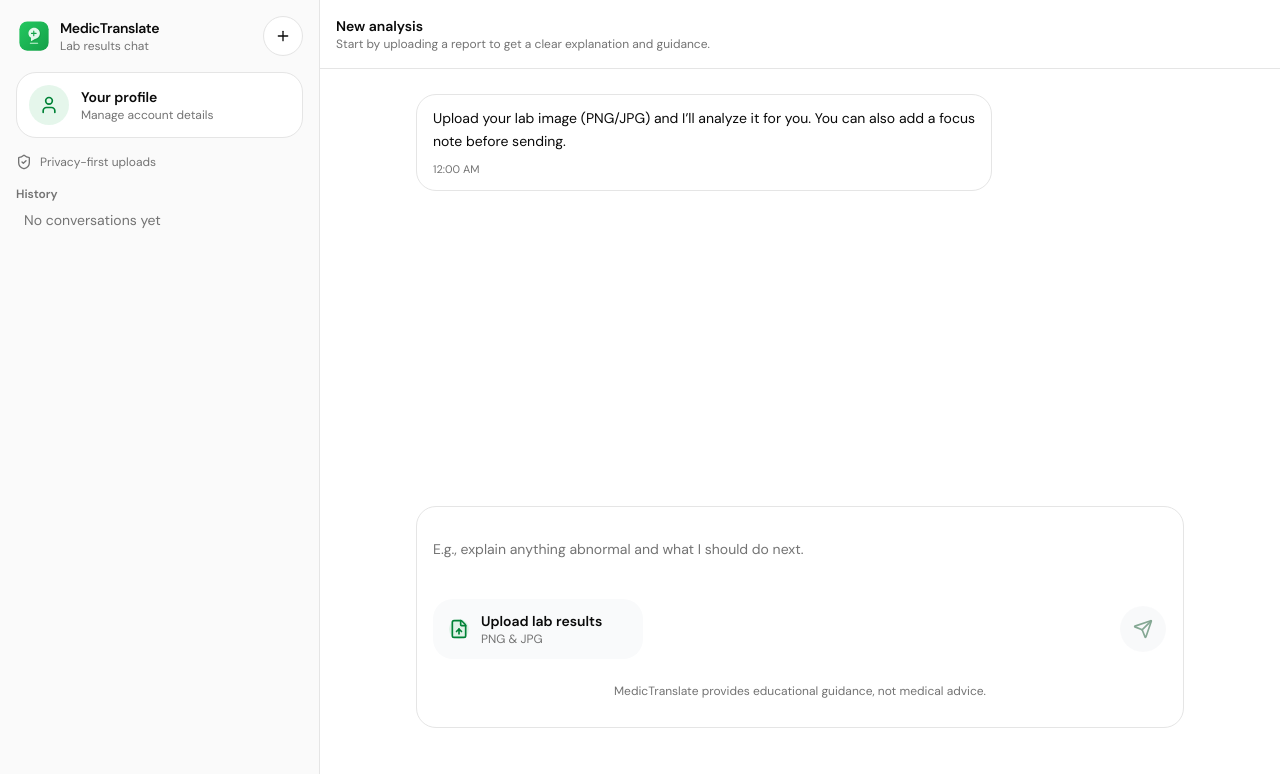
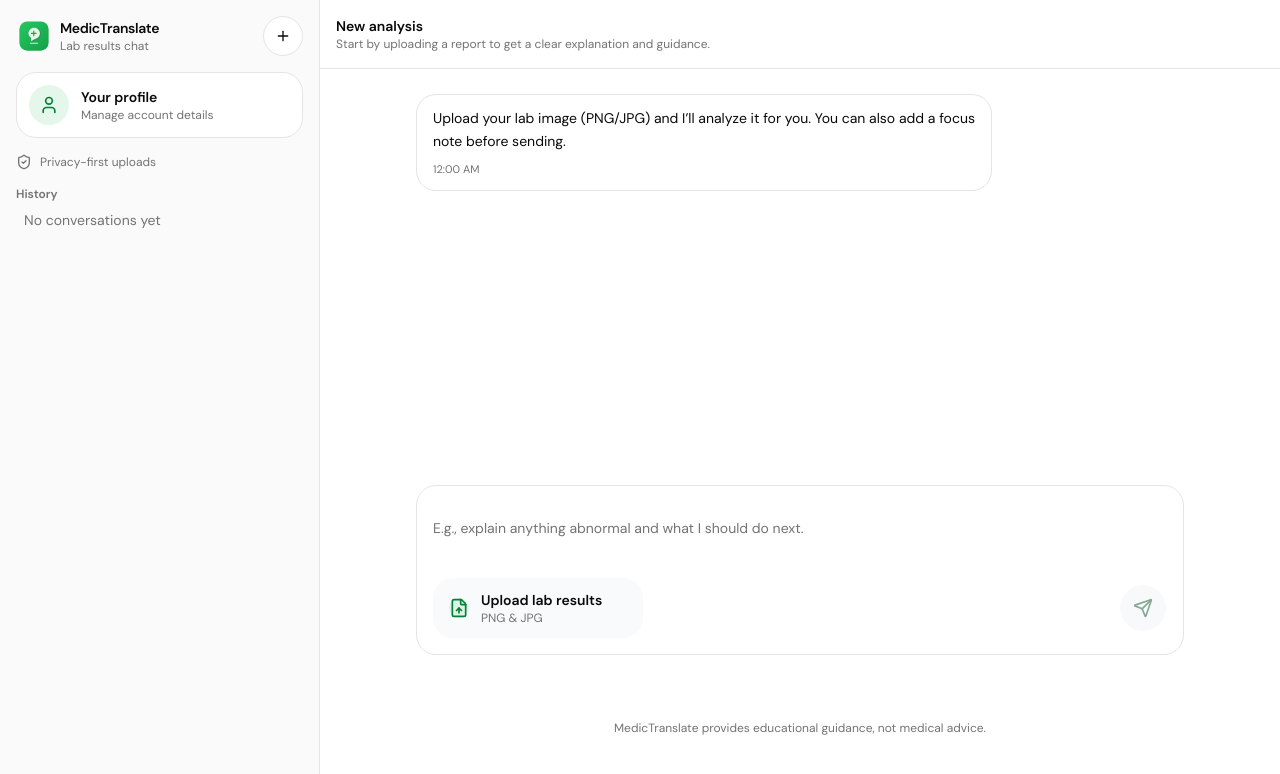
Before and after one commit to DivineAghulor/medictranslate-enyata, a Next.js app in the folder web/: page /app in a window 1280 px wide. Shown: the top 774 px of the page. Built offline with nearby package versions, Linux system fonts and the light colour scheme.

Commit message:
chore: add important disclaimer

```diff
--- a/web/components/app/ConversationClient.tsx
+++ b/web/components/app/ConversationClient.tsx
@@ -145,7 +145,7 @@ export default function ConversationClient({
       </section>
 
       <section className="flex-1 px-4 py-6">
-        <div className="mx-auto flex h-full w-full max-w-3xl items-center">
+        <div className="mx-auto grid h-full w-full max-w-3xl items-center">
           <div className="w-full space-y-3 rounded-(--radius) border bg-card p-4">
             <div className="flex items-center gap-2 overflow-x-auto scrollbar-thin pb-1">
               {selectedFiles.length > 0 && (
@@ -259,6 +259,9 @@ export default function ConversationClient({
               />
             </div>
           </div>
+          <div className="px-4 py-3 text-center text-xs text-muted-foreground">
+            MedicTranslate provides educational guidance, not medical advice.
+          </div>
         </div>
       </section>
     </div>
--- a/web/components/app/NewConversationClient.tsx
+++ b/web/components/app/NewConversationClient.tsx
@@ -318,7 +318,7 @@ export default function NewConversationClient() {
       </section>
 
       <section className="flex-1 px-4 py-6">
-        <div className="mx-auto flex h-full w-full max-w-3xl items-center">
+        <div className="mx-auto grid h-full w-full max-w-3xl items-center">
           <div className="w-full space-y-3 rounded-(--radius) border bg-card p-4">
             <div className="flex items-center gap-2 overflow-x-auto scrollbar-thin pb-1">
               {selectedFiles.length > 0 && (
@@ -396,9 +396,7 @@ export default function NewConversationClient() {
                 }
               }}
             >
-              <div
-                className="flex items-center gap-3 rounded-(--radius) bg-gray-50 px-4 py-3 hover:bg-gray-100 min-w-52.5 max-w-full"
-              >
+              <div className="flex items-center gap-3 rounded-(--radius) bg-gray-50 px-4 py-3 hover:bg-gray-100 min-w-52.5 max-w-full">
                 <div className="grid place-items-center rounded-(--radius) bg-green-600/10 text-green-700">
                   <FileUp className="size-5" />
                 </div>
@@ -446,10 +444,9 @@ export default function NewConversationClient() {
                 }}
               />
             </div>
-
-            <div className="px-4 py-3 text-center text-xs text-muted-foreground">
-              MedicTranslate provides educational guidance, not medical advice.
-            </div>
+          </div>
+          <div className="px-4 py-3 text-center text-xs text-muted-foreground">
+            MedicTranslate provides educational guidance, not medical advice.
           </div>
         </div>
       </section>
```
